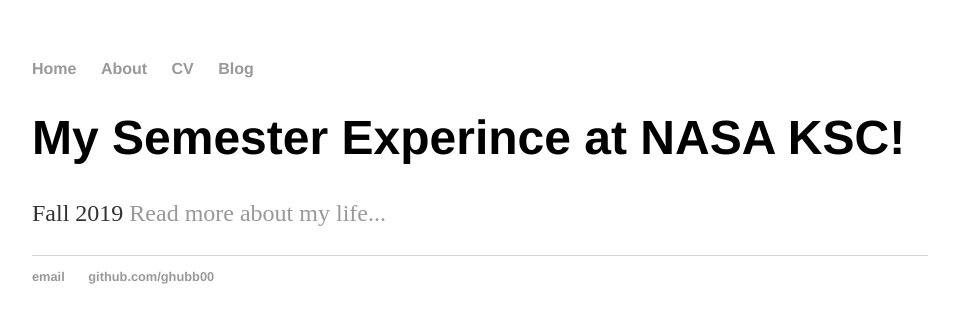
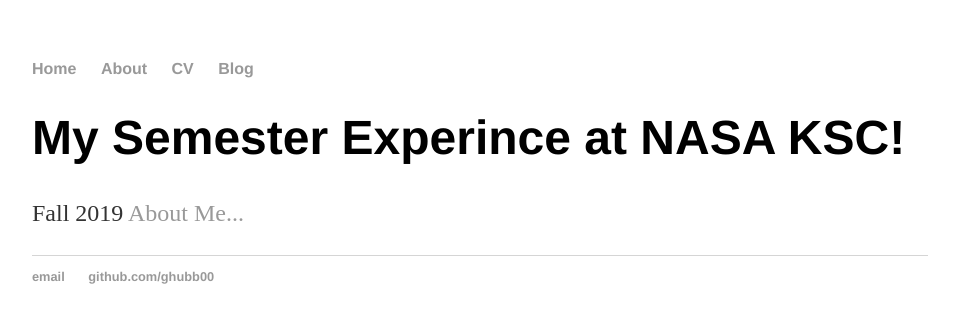
Before and after one commit to ghubb00/ghubb001.github.io, a Jekyll site: the page built from index.html, in a window 1280 px wide. Shown: the top 323 px of the page, without its empty margins (160-1119 px from the left). Built offline with Jekyll 4.4.1, drawn with Linux system fonts in a browser that asks for light colours.

Commit message:
Update index.html

```diff
--- a/index.html
+++ b/index.html
@@ -4,5 +4,5 @@ title: Gregory Hubbard, Computer Engineer
 ---
 <div class="blurb">
 	<h1>My Semester Experince at NASA KSC!</h1>
-	<p>Fall 2019 <a href="/about">Read more about my life...</a></p>
+	<p>Fall 2019 <a href="https://ghubb00.github.io/about">About Me...</a></p>
 </div><!-- /.blurb -->
```
